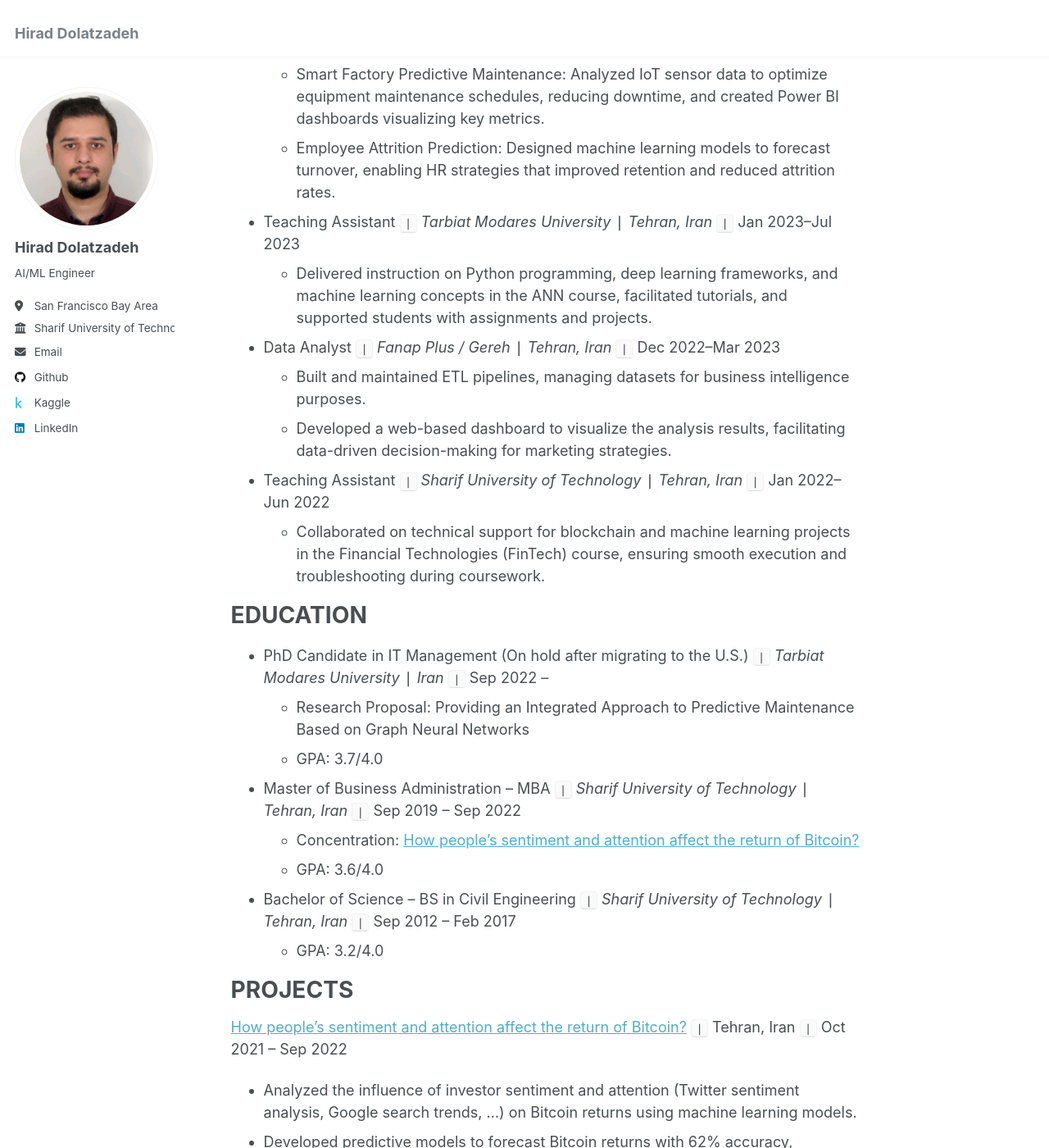
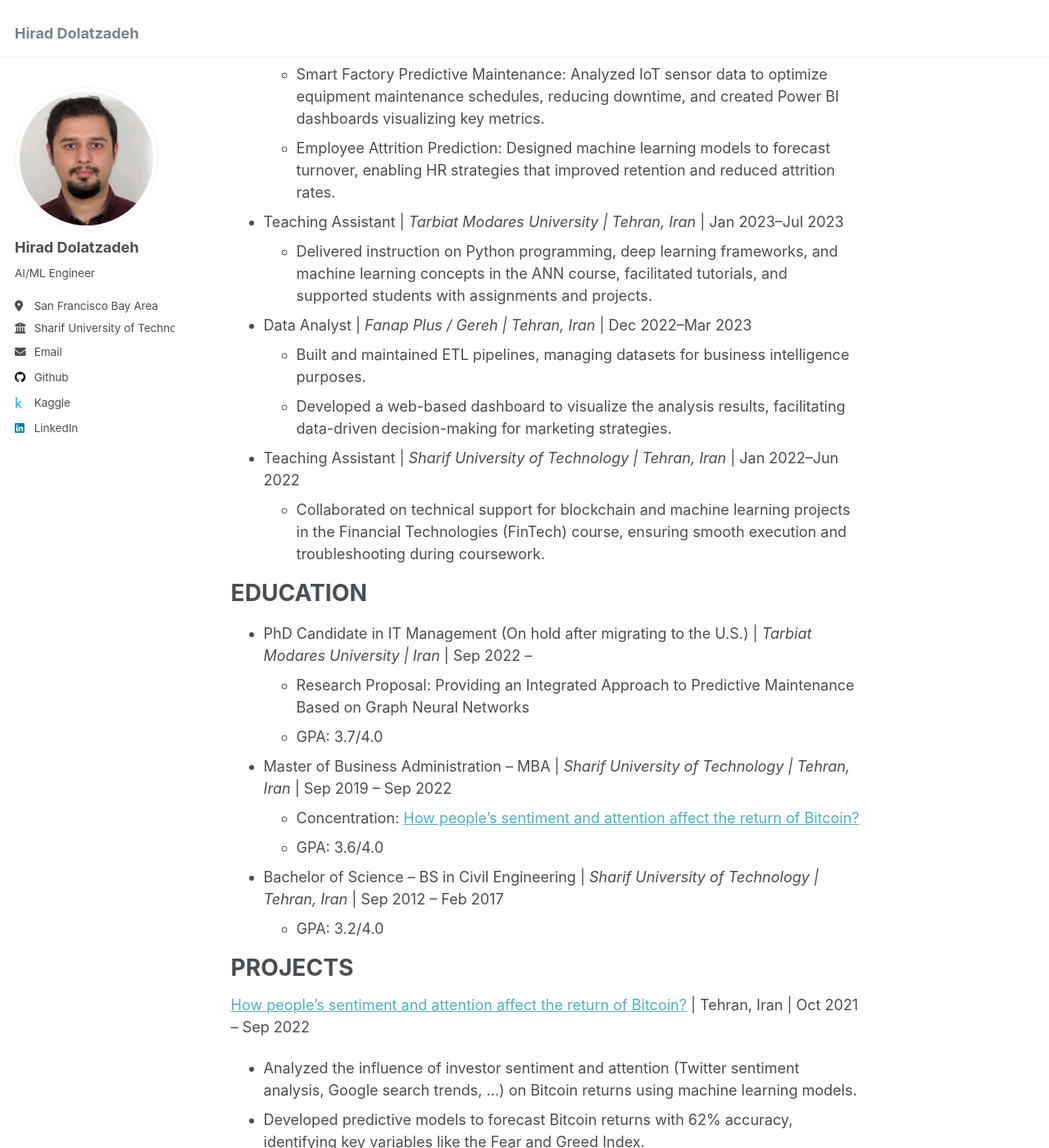
Before and after one commit to hiraddlz/hiraddlz.github.io, a Jekyll site: the page built from _pages/about.md, in a window 1280 px wide and 1400 px high, scrolled down 831 px. Shown: the whole window at 82% size. Built offline with Jekyll 4.4.1, drawn with Linux system fonts in a browser that asks for light colours; some of the changed text lies outside the part shown.

Commit message:
fix pipe

```diff
--- a/_pages/about.md
+++ b/_pages/about.md
@@ -19,57 +19,57 @@ SKILLS
 
 EXPERIENCE
 ======
-* Machine Learning Engineer \| *Golrang system `|` Tehran, Iran* `|`                                                                                      Apr 2023–May 2024
+* Machine Learning Engineer \| *Golrang system \| Tehran, Iran* \|                                                                                      Apr 2023–May 2024
   - LLM-Powered Document Search and Q&A System: Developed a document search solution with OpenAI embeddings and vector databases, improving retrieval speed and relevance through optimized pipelines.
   - AI-Powered Resume Scraper: Built an automated web app for resume processing, enhancing hiring efficiency by reducing manual screening workload.
   - Smart Factory Predictive Maintenance: Analyzed IoT sensor data to optimize equipment maintenance schedules, reducing downtime, and created Power BI dashboards visualizing key metrics.
   - Employee Attrition Prediction: Designed machine learning models to forecast turnover, enabling HR strategies that improved retention and reduced attrition rates.
 
-* Teaching Assistant `|` *Tarbiat Modares University `|` Tehran, Iran* `|`                                                                                     Jan 2023–Jul 2023
+* Teaching Assistant \| *Tarbiat Modares University \| Tehran, Iran* \|                                                                                     Jan 2023–Jul 2023
   - Delivered instruction on Python programming, deep learning frameworks, and machine learning concepts in the ANN course, facilitated tutorials, and supported students with assignments and projects.
 
-* Data Analyst `|` *Fanap Plus / Gereh `|` Tehran, Iran* `|`                                                                                                         Dec 2022–Mar 2023
+* Data Analyst \| *Fanap Plus / Gereh \| Tehran, Iran* \|                                                                                                         Dec 2022–Mar 2023
   - Built and maintained ETL pipelines, managing datasets for business intelligence purposes.
   - Developed a web-based dashboard to visualize the analysis results, facilitating data-driven decision-making for marketing strategies.
 
-* Teaching Assistant `|` *Sharif University of Technology `|` Tehran, Iran* `|`                                                                             Jan 2022–Jun 2022
+* Teaching Assistant \| *Sharif University of Technology \| Tehran, Iran* \|                                                                             Jan 2022–Jun 2022
   - Collaborated on technical support for blockchain and machine learning projects in the Financial Technologies (FinTech) course, ensuring smooth execution and troubleshooting during coursework.
 
 EDUCATION
 ======
-* PhD Candidate in IT Management (On hold after migrating to the U.S.) `|` *Tarbiat Modares University `|` Iran* `|`                  Sep 2022 –
+* PhD Candidate in IT Management (On hold after migrating to the U.S.) \| *Tarbiat Modares University \| Iran* \|                  Sep 2022 –
   * Research Proposal: Providing an Integrated Approach to Predictive Maintenance Based on Graph Neural Networks
   * GPA: 3.7/4.0
 
-* Master of Business Administration – MBA `|` *Sharif University of Technology `|` Tehran, Iran*  `|`                                 Sep 2019 – Sep 2022
+* Master of Business Administration – MBA \| *Sharif University of Technology \| Tehran, Iran*  \|                                 Sep 2019 – Sep 2022
   * Concentration: [How people’s sentiment and attention affect the return of Bitcoin?](https://library.sharif.ir/parvan/resource/501394)
   * GPA: 3.6/4.0
 
-* Bachelor of Science – BS in Civil Engineering `|` *Sharif University of Technology `|` Tehran, Iran* `|`                             Sep 2012 – Feb 2017
+* Bachelor of Science – BS in Civil Engineering \| *Sharif University of Technology \| Tehran, Iran* \|                             Sep 2012 – Feb 2017
   * GPA: 3.2/4.0
 
 PROJECTS
 ======
-[How people’s sentiment and attention affect the return of Bitcoin?](https://library.sharif.ir/parvan/resource/501394/) `|` Tehran, Iran `|`                                                     Oct 2021 – Sep 2022
+[How people’s sentiment and attention affect the return of Bitcoin?](https://library.sharif.ir/parvan/resource/501394/) \| Tehran, Iran \|                                                     Oct 2021 – Sep 2022
 
 - Analyzed the influence of investor sentiment and attention (Twitter sentiment analysis, Google search trends, …) on Bitcoin returns using machine learning models.
 - Developed predictive models to forecast Bitcoin returns with 62% accuracy, identifying key variables like the Fear and Greed Index.
 - Utilized SHAP model for interpretability, explaining the impact of different variables on Bitcoin returns.
 
-[Financial Econometrics: TSE Investors Sentiment](https://github.com/hiraddlz/MBA-Projects/tree/master/Financial%20econometrics/TSE%20Inverstors%20sentiments) `|` Tehran, Iran `|`                                                                                Apr 2021 - Sep 2021
+[Financial Econometrics: TSE Investors Sentiment](https://github.com/hiraddlz/MBA-Projects/tree/master/Financial%20econometrics/TSE%20Inverstors%20sentiments) \| Tehran, Iran \|                                                                                Apr 2021 - Sep 2021
 
 - Conducted a study to measure the effect of investors’ sentiments on the return of Tehran Stock Exchange.
 - Implemented the article "Measuring investor sentiment in equity markets" by Bandopadhyaya and Jones (2006) for 398 different stocks.
 
-[Machine Learning in Finance: Bet Sizing & Backtest Methods](https://github.com/hiraddlz/MBA-Projects/tree/master/Machine%20learning%20in%20finance) `|` Tehran, Iran `|`                                                            Apr 2021 - Sep 2021
+[Machine Learning in Finance: Bet Sizing & Backtest Methods](https://github.com/hiraddlz/MBA-Projects/tree/master/Machine%20learning%20in%20finance) \| Tehran, Iran \|                                                            Apr 2021 - Sep 2021
 
 - investigated the use of algorithmic trading and quantitative finance by implementing chapters 10 & 11 of the book "Advances in Financial Machine Learning" by Marcos Lopez de Prado (2018).
 
-[Investigating the characteristics of social media influencers on uers’ intention to buy](https://www.sid.ir/Fa/Seminar/ViewPaper.aspx?ID=96497) `|` Tehran, Iran `|`                                      Mar 2021
+[Investigating the characteristics of social media influencers on uers’ intention to buy](https://www.sid.ir/Fa/Seminar/ViewPaper.aspx?ID=96497) \| Tehran, Iran \|                                      Mar 2021
 
 - Conference paper - Case study: Garment industry on instagram
 
-[Fuel Consumption Analysis](https://github.com/hiraddlz/MBA-Projects/tree/master/Business%20analytics) `|` Tehran, Iran `|`                                                                                                                    Oct 2020 - Mar 2021
+[Fuel Consumption Analysis](https://github.com/hiraddlz/MBA-Projects/tree/master/Business%20analytics) \| Tehran, Iran \|                                                                                                                    Oct 2020 - Mar 2021
 
 - Analyzed fuel consumption patterns by crawling data from caranddriver.com and investigating the impact of car specifications.
 
@@ -85,14 +85,14 @@ ACHIEVEMENTS
 
 [CERTIFICATIONS](https://www.credly.com/users/hirad-dolatzadeh)
 ======
-[**TensorFlow: Advanced Techniques**](https://www.coursera.org/account/accomplishments/specialization/WE8BKL81B611) `|` DeepLearning.AI `|` 2024
+[**TensorFlow: Advanced Techniques**](https://www.coursera.org/account/accomplishments/specialization/WE8BKL81B611) \| DeepLearning.AI \| 2024
 
-[Custom Models, Layers, and Loss Functions with TensorFlow](https://www.coursera.org/account/accomplishments/verify/NV6V7BT9RDY5) `|` [Custom and Distributed Training with TensorFlow](https://www.coursera.org/account/accomplishments/verify/9SDCKLOSNRIE) `|` [Advanced Computer Vision with TensorFlow](https://www.coursera.org/account/accomplishments/verify/VFCC2SOP4Y0R) `|` [Generative Deep Learning with TensorFlow](https://www.coursera.org/account/accomplishments/verify/LKS3XTHC5PMZ)
+[Custom Models, Layers, and Loss Functions with TensorFlow](https://www.coursera.org/account/accomplishments/verify/NV6V7BT9RDY5) \| [Custom and Distributed Training with TensorFlow](https://www.coursera.org/account/accomplishments/verify/9SDCKLOSNRIE) \| [Advanced Computer Vision with TensorFlow](https://www.coursera.org/account/accomplishments/verify/VFCC2SOP4Y0R) \| [Generative Deep Learning with TensorFlow](https://www.coursera.org/account/accomplishments/verify/LKS3XTHC5PMZ)
 
-[**IBM AI Engineering**](https://www.coursera.org/account/accomplishments/specialization/T5L0D1SNYDU6) `|` IBM `|` 2024
+[**IBM AI Engineering**](https://www.coursera.org/account/accomplishments/specialization/T5L0D1SNYDU6) \| IBM \| 2024
 
-[AI Capstone Project with Deep Learning](https://www.credly.com/badges/30173fce-a269-4d49-aaf4-ac9c014cabf6/public_url) `|` [Machine Learning with Python](https://www.credly.com/badges/0c70c00c-726b-490e-b4ad-ab3b7603edb4/public_url) `|` [Introduction to Computer Vision and Image Processing](https://www.credly.com/badges/b9b75365-f308-45c2-b743-d154f82498d9/public_url) `|` [Introduction to Neural Networks and PyTorch](https://www.credly.com/badges/ee996e9c-998d-4b74-85ae-806ee76e8875/public_url) `|` [Building Deep Learning Models with TensorFlow](https://www.credly.com/badges/9ccf078c-08e8-403a-b714-325e3cb28240/public_url) `|` [Introduction to Deep Learning & Neural Networks with Keras](https://www.coursera.org/account/accomplishments/verify/XXCPSF9P5XJW))
+[AI Capstone Project with Deep Learning](https://www.credly.com/badges/30173fce-a269-4d49-aaf4-ac9c014cabf6/public_url) \| [Machine Learning with Python](https://www.credly.com/badges/0c70c00c-726b-490e-b4ad-ab3b7603edb4/public_url) \| [Introduction to Computer Vision and Image Processing](https://www.credly.com/badges/b9b75365-f308-45c2-b743-d154f82498d9/public_url) \| [Introduction to Neural Networks and PyTorch](https://www.credly.com/badges/ee996e9c-998d-4b74-85ae-806ee76e8875/public_url) \| [Building Deep Learning Models with TensorFlow](https://www.credly.com/badges/9ccf078c-08e8-403a-b714-325e3cb28240/public_url) \| [Introduction to Deep Learning & Neural Networks with Keras](https://www.coursera.org/account/accomplishments/verify/XXCPSF9P5XJW))
 
-[**Applied Software Engineering Fundamentals**](https://www.coursera.org/account/accomplishments/specialization/FMQDUCYJ0U0P) `|` IBM `|` 2024
+[**Applied Software Engineering Fundamentals**](https://www.coursera.org/account/accomplishments/specialization/FMQDUCYJ0U0P) \| IBM \| 2024
 
-[Developing AI Applications with Python and Flask](https://www.coursera.org/account/accomplishments/verify/WHODC7P46VS6) `|` [Hands-on Introduction to Linux Commands and Shell Scripting](https://www.credly.com/badges/0632da84-5b7e-46c5-8898-9d406a3da2ec/public_url) `|` [Getting Started with Git and GitHub](https://www.coursera.org/account/accomplishments/verify/ZF7T3HMNK7PY) `|` [Introduction to Software Engineering](https://www.credly.com/badges/20b10eb1-fadd-4cc6-b263-e96d67070eb4/public_url) `|` [Python for Data Science, AI & Development](https://www.credly.com/badges/44e5e0d8-f6cb-4723-af82-fc77b5f8f936/public_url)
+[Developing AI Applications with Python and Flask](https://www.coursera.org/account/accomplishments/verify/WHODC7P46VS6) \| [Hands-on Introduction to Linux Commands and Shell Scripting](https://www.credly.com/badges/0632da84-5b7e-46c5-8898-9d406a3da2ec/public_url) \| [Getting Started with Git and GitHub](https://www.coursera.org/account/accomplishments/verify/ZF7T3HMNK7PY) \| [Introduction to Software Engineering](https://www.credly.com/badges/20b10eb1-fadd-4cc6-b263-e96d67070eb4/public_url) \| [Python for Data Science, AI & Development](https://www.credly.com/badges/44e5e0d8-f6cb-4723-af82-fc77b5f8f936/public_url)
```
